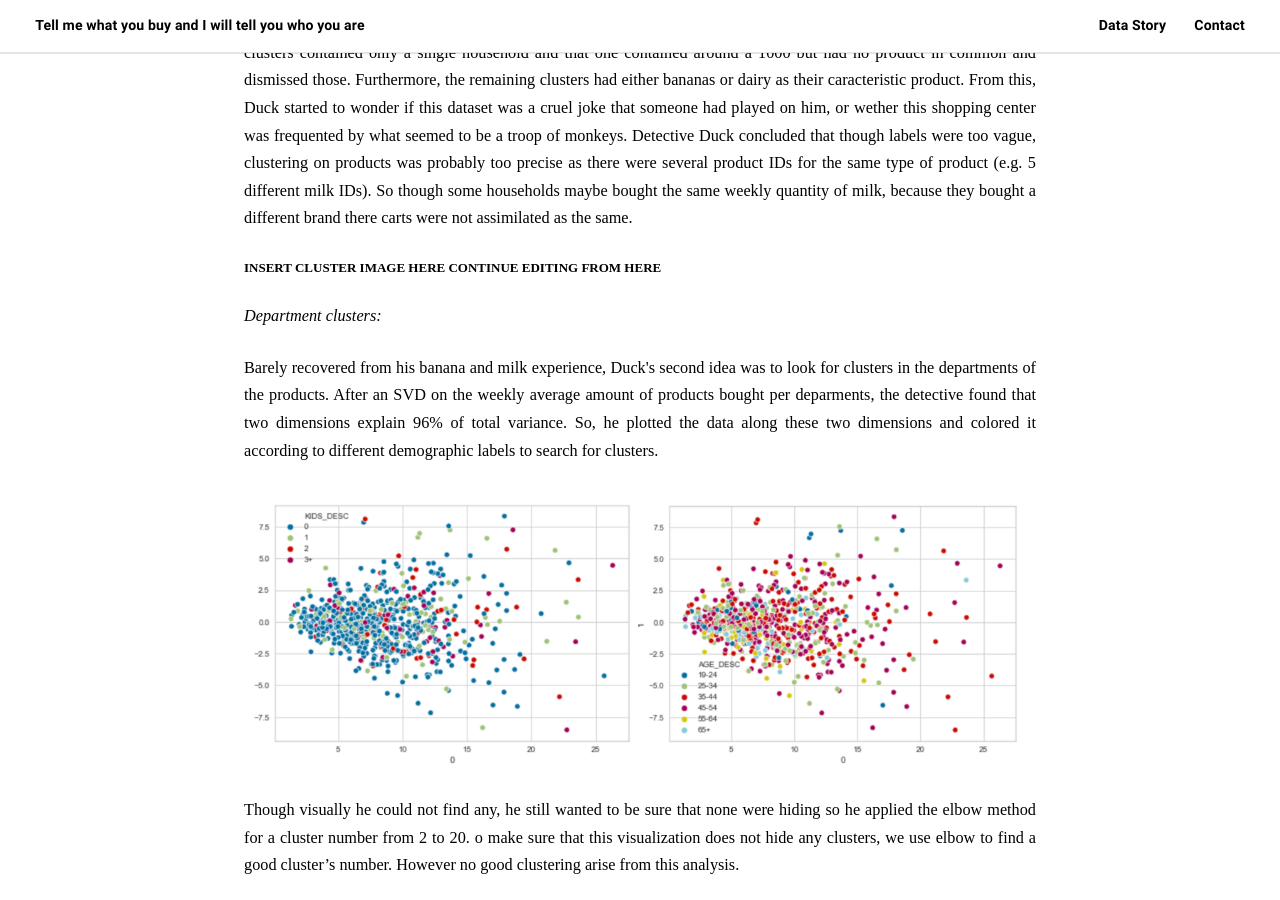
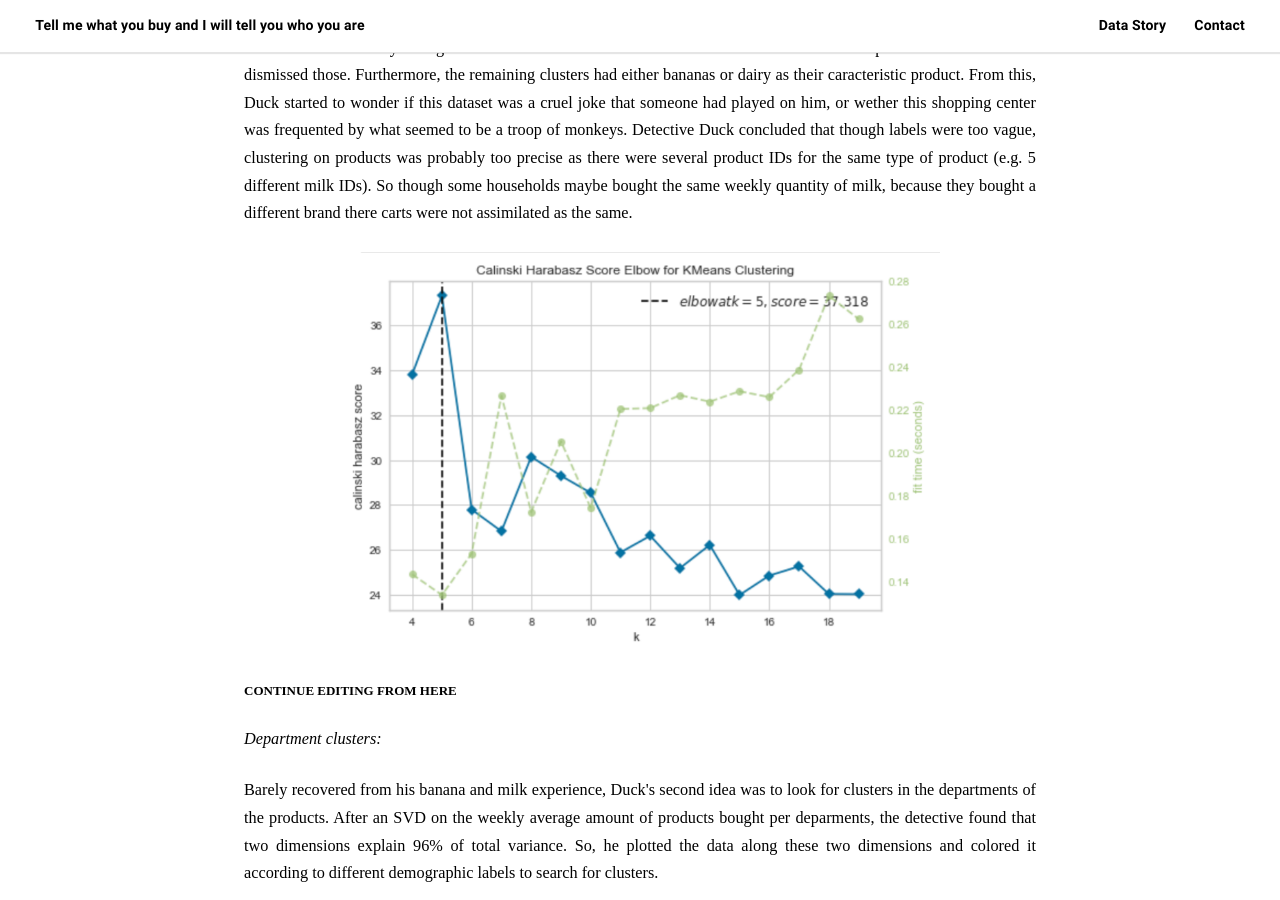
Before and after one commit to marvande/website_ada_bubble582, a Jekyll site: the page built from _posts/2019-12-13-data_story.md, in a window 1280 px wide and 900 px high, scrolled down 5998 px. Built offline with Jekyll 4.4.1, drawn with Linux system fonts in a browser that asks for light colours; some web fonts are replaced.

Commit message:
add images

```diff
--- a/_posts/2019-12-13-data_story.md
+++ b/_posts/2019-12-13-data_story.md
@@ -41,7 +41,7 @@
 <p>
     The consumer advocacy group provided Detective Duck with a dataset owned by Dunhumby, an American Data Science company. This included the results of a two years long study, over 2500 voluntary households. When looking at the dataset, Duck quickly realised that this dataset was quite big and had a lot of miscellaneous information. Nevertheless, our favourite detective has learned that when faced with this challenge, one needs to start by pre-processing and cleaning the available information. For this, he kept only households which showed coherent and sufficient demographic data. Furthermore, he labelled all 10'000 products into precise grocery categories shown below.
 
-        <img class="center" src="{{ "/assets/images/BAD-products_trans_label.png" | absolute_url }}" alt="Markdown Monster icon" width = "900" height = "700" />
+<img class="center" src="{{ "/assets/images/products_trans_newlabel.png" | absolute_url }}" alt="Markdown Monster icon" width = "900" height = "700" />
 </p>
 
 <p><em><strong>Know thy households.</strong></em></p>
@@ -51,7 +51,7 @@
 
 </p>
 
-<img class="center" src="{{ "/assets/images/pic09.png" | absolute_url }}" alt="Markdown Monster icon" width = "250" height = "125" />
+<img class="center" src="{{ "/assets/images/pic09.png" | absolute_url }}" alt="Markdown Monster icon" width = "300" height = "150" />
 <p>
 Still, Duck aimed to extract the client's main consumption patterns and correlate them to their demographic features. For this, he developped several strategies that will be developped below. </p>
 
@@ -69,7 +69,7 @@
    Detective Duck seekd for major correlation patterns in the whole data. After some coding, he produced the following matrix to illustrate the relation strength in between demographic features, spendings and the products quantities for the most common labels.
 </p>
 
-<img class="center" src="{{ "/assets/images/BAD-correlation-matrix.png" | absolute_url }}" alt="Markdown Monster icon" width = "600" height = "400" />
+<img class="center" src="{{ "/assets/images/correlation-matrix1.png" | absolute_url }}" alt="Markdown Monster icon" width = "600" height = "400" />
 
 <p>
 From this, he learned that there is some high correlation between demographic information. Specifically, household size is highly correlation to the number of kids and marital status. This did not surprise Duck as any good detective could have deduced that. Nevertheless, he noted in a part of his mind that most households with kids were married in this study. Furthermore, the mean and yearly spending were also correlated (0.7) with the different products quantities. This also did not raise any alarms, as spending more usually means buying more products in a grocery store. Nonetheless, Duck could not find any direct link between demographics and product quantities. Not satisfied with this result, he decided to pursue the matter further, as it seemed too easy. He speculated that no correlation between labels and demographics could mean that the labels were not specific enough, as all households probably just bought globally the same amount in the categories of vegetables, meat, dairy products, etc. Thus, in general, except for outliers with extreme diets, all households seem to buy from the same grocery categories. </p>
@@ -85,7 +85,7 @@
 Our favourite duck is not the kind of duck that gives up when discovering weak correlations, the consumer group hired him because he is the best in the field. Thus, he decided to follow another path and to seek help from Machine Learning, more specifically, Random Forests. He built a predictive model that would hopefully find things, he as a simple duck, could not. First, he fitted a decision tree on the monthly product quantities bought by all households with available demographic information. The results for this were regretfully bad. So bad that Duck could have just randomly set a random demographic parameter for each household and the result would have been better (e.g. the ROC AUC score barely exceeded the baseline score). The same occurred when fitting a random forest model. Thus, he concluded that, using only labels, there was not enough data to train a good machine learning model and infer satisfying customer profiles. Disappointed but not surprised as he had already suspected something of the sort would happen (see section <i>Know thy households</i>), Duck resigned to pursue another investigation path, as he had not yet said his last word.
 </p>
 
-<img class="center" src="{{ "/assets/images/pic10.jpg" | absolute_url }}" alt="Markdown Monster icon" width = "600" height = "400" />
+<img class="center" src="{{ "/assets/images/pic10.jpg" | absolute_url }}" alt="Markdown Monster icon" width = "400" height = "200" />
 
 <p><em><strong>Smart clustering by a strategic duck.</strong></em></p>
 <p>
@@ -96,8 +96,8 @@
 
 <p>His first idea was to toss aside labels and focus on specific products. So, he looked to cluster households by the exact weekly product quantities they bought, the hope being that different typical weekly shopping carts would appear (e.g. a weekly shopping cart with bananas and cheddar cheese). To identify the ideal number of clusters in the data, he used the elbow method and found a number between 5 and 9. This he used with k-means and created 7 households clusters. To identify what those clusters bought weekly, he decided that for a product to caracterize a cluster, it had to be bought by at least a third of the households in the clutster (a very generous threshold).  Looking at the results, Duck saw that two clusters contained only a single household and that one contained around a 1000 but had no product in common and dismissed those. Furthermore, the remaining clusters had either bananas or dairy as their caracteristic product. From this, Duck started to wonder if this dataset was a cruel joke that someone had played on him, or wether this shopping center was frequented by what seemed to be a troop of monkeys. Detective Duck concluded that though labels were too vague, clustering on products was probably too precise as there were several product IDs for the same type of product (e.g. 5 different milk IDs). So though some households maybe bought the same weekly quantity of milk, because they bought a different brand there carts were not assimilated as the same.
 </p>
-    <br/>
-    <b>INSERT CLUSTER IMAGE HERE</b>
+    <img class="center" src="{{ "/assets/images/elbow7.png" | absolute_url }}" alt="Markdown Monster icon" width = "600" height = "400" />
+
     <b>CONTINUE EDITING FROM HERE</b>
 
 <p>
```
Also changed, not shown: assets/images/elbow4.png (added), assets/images/elbow7.png (added), assets/images/notebook_images/BAD-elbow.png (added), 5 other files.
